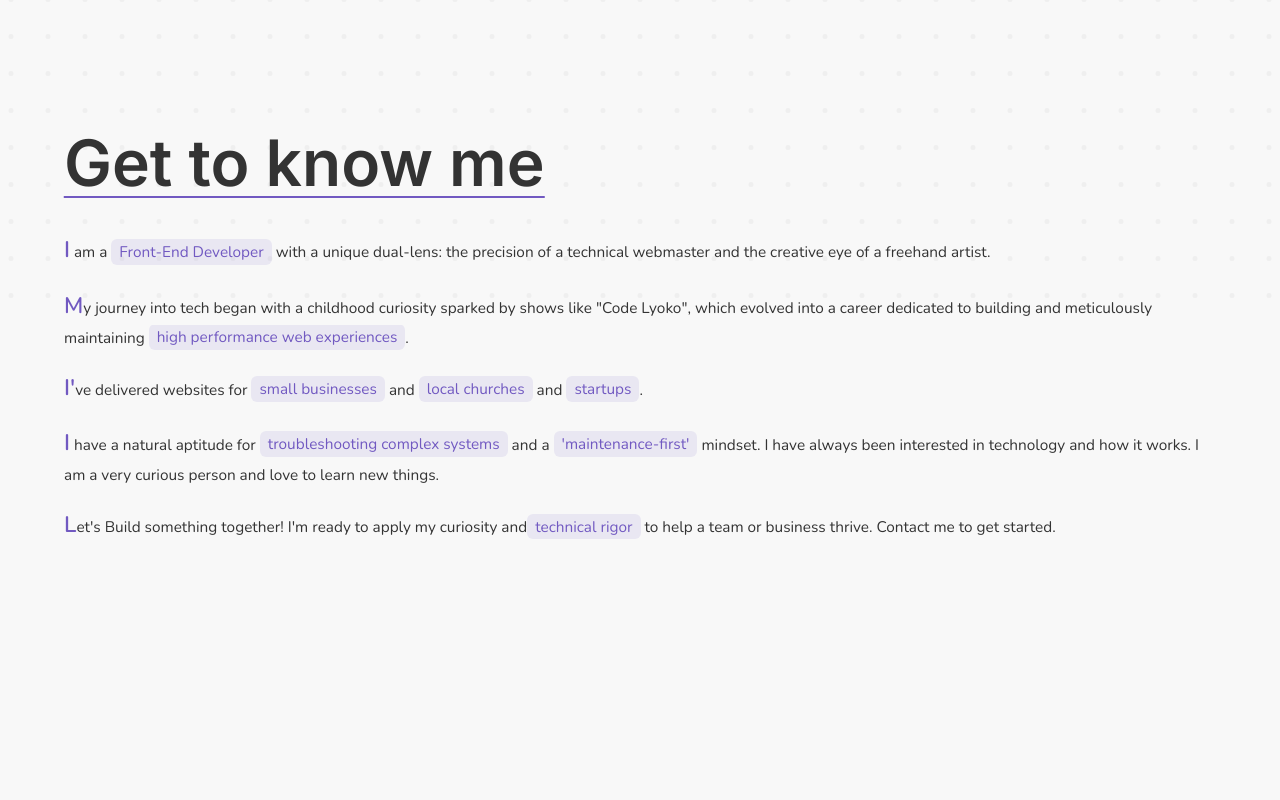
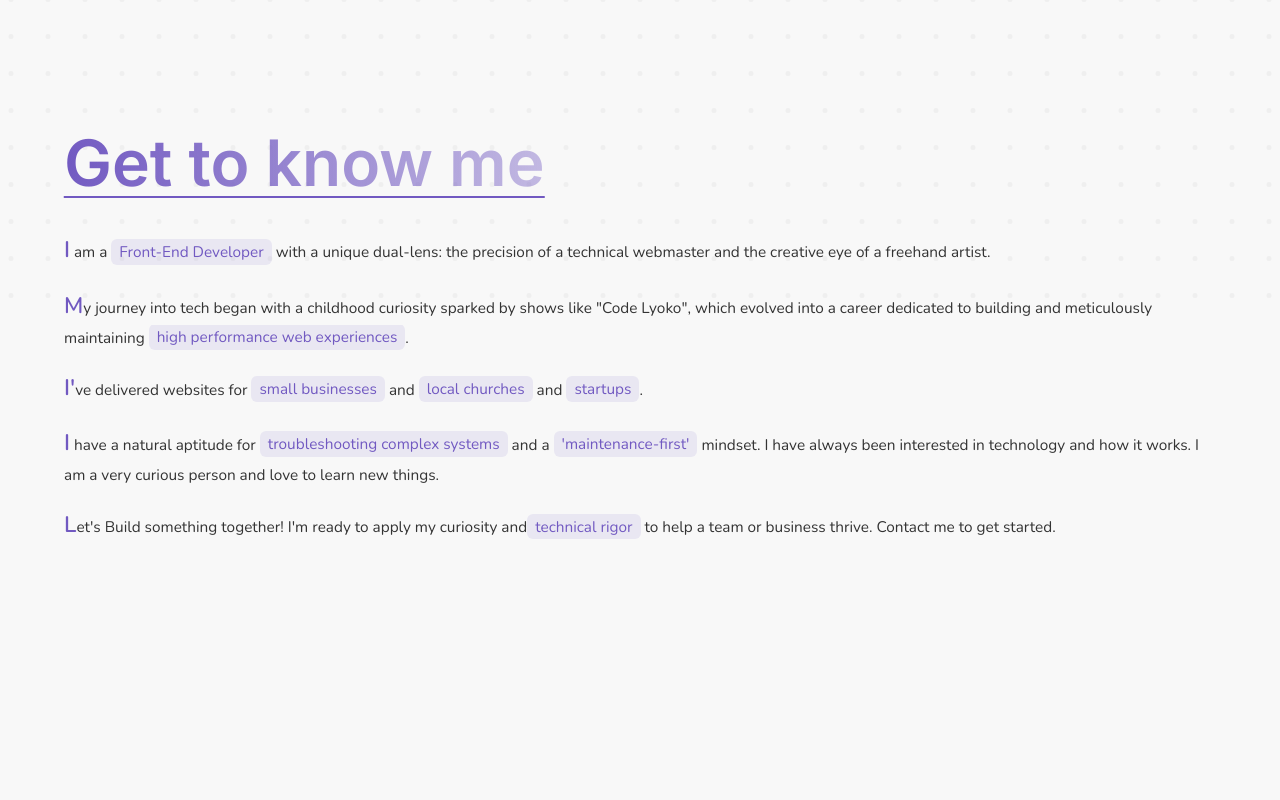
Before and after one commit to CJ484/cjcodes-portfolio-website, a React (Vite) app: page / in a window 1280 px wide. Shown: the part 900-1700 px from the top of the page. Built offline with nearby package versions, Linux system fonts and the light colour scheme.

Commit message:
Add radial gradient background and text clipping styles to enhance visual appeal of section titles

```diff
--- a/src/styles/globals.classes.css
+++ b/src/styles/globals.classes.css
@@ -7,6 +7,10 @@
     margin-bottom: var(--spacing-2);
     max-width: fit-content;
     position: relative;
+    background: radial-gradient(circle at center left, var(--color-primary) 0%, color-mix(in oklch, var(--color-primary) 40%, transparent) 100%);
+    -webkit-background-clip: text;
+    -webkit-text-fill-color: transparent;
+    background-clip: text;
 
     &::before {
       content: "";
@@ -17,6 +21,7 @@
       width: 100%;
       height: 2px;
       background-color: var(--color-primary);
+      z-index: -1;
     }
   }
 
```
